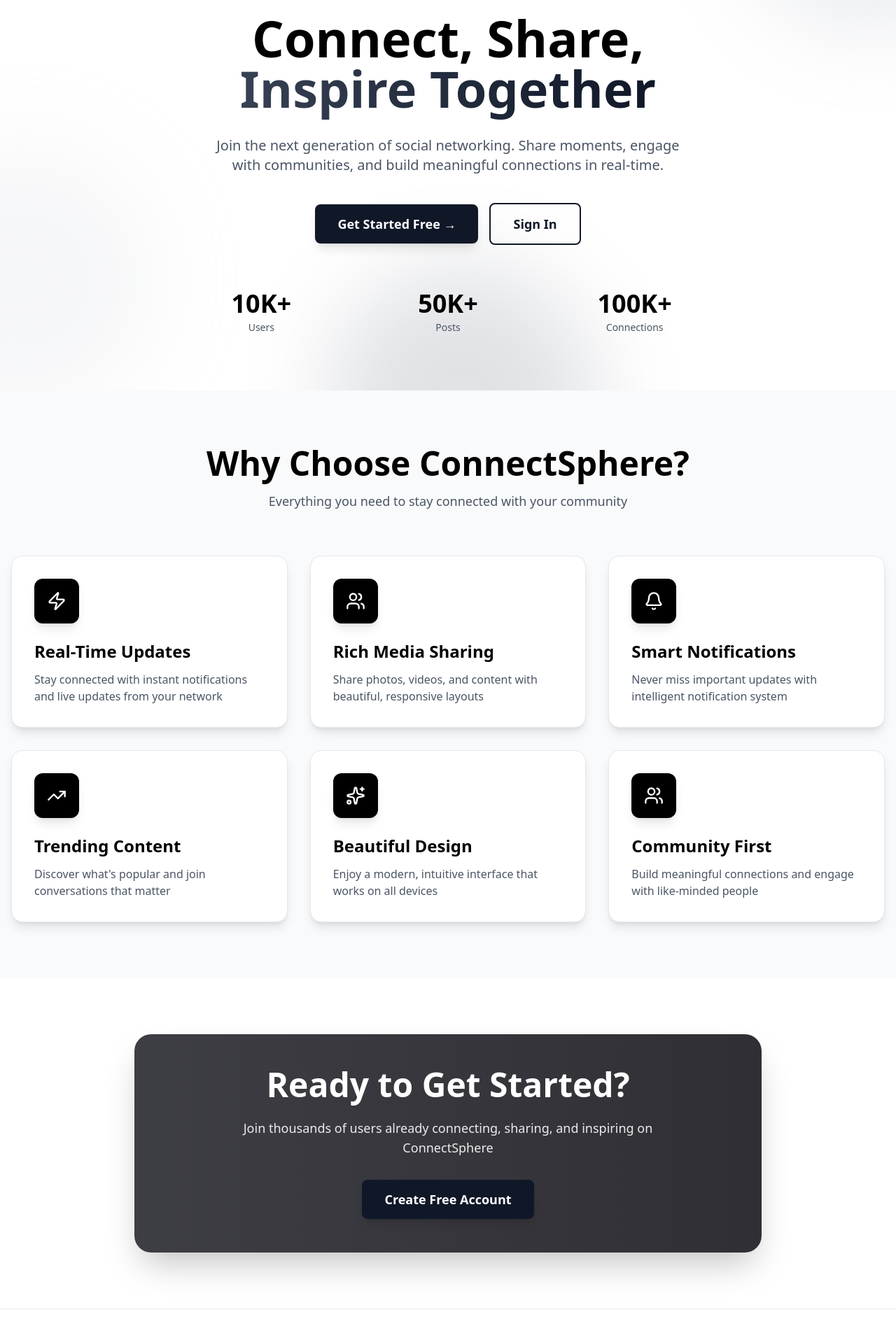
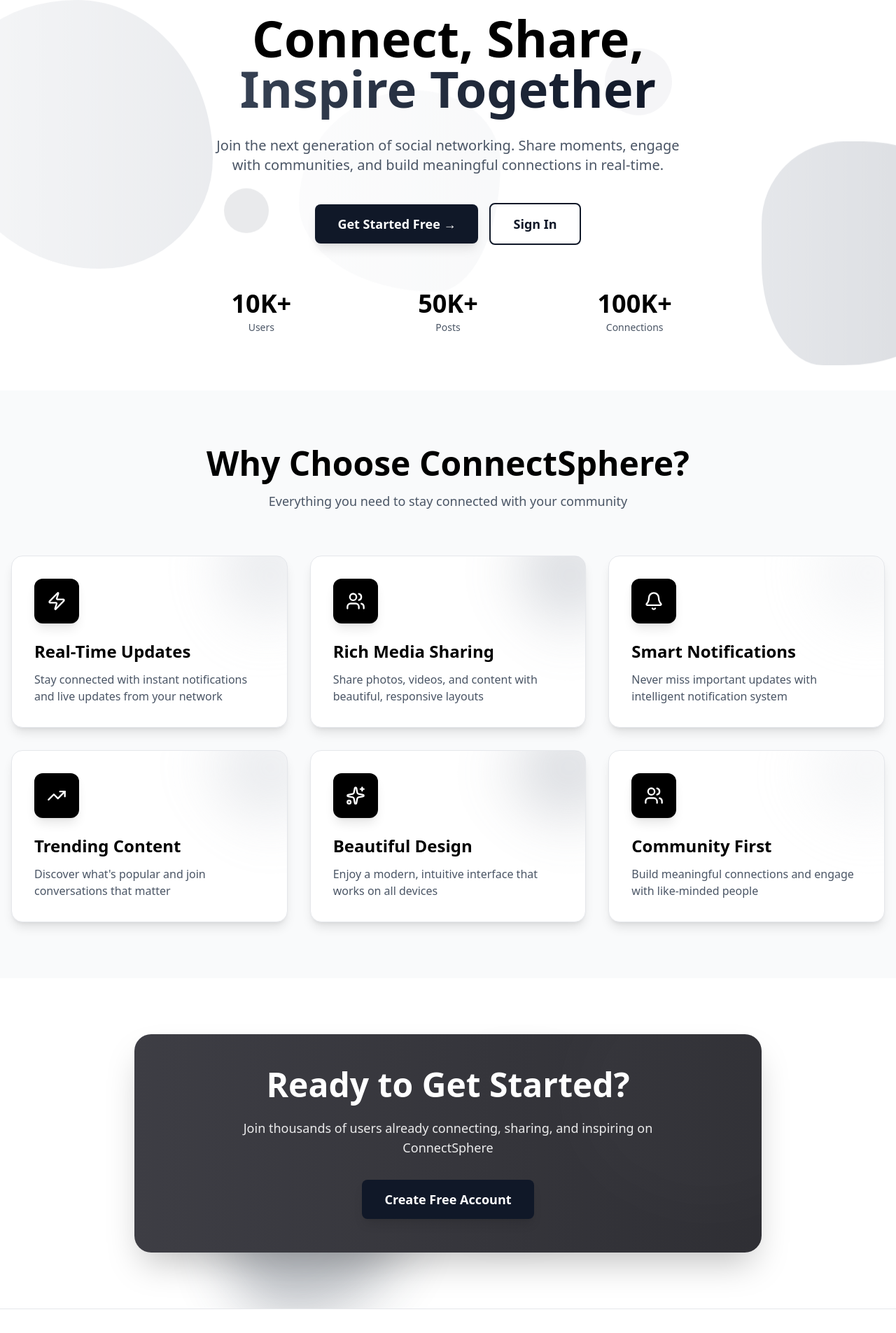
Before and after one commit to VictorWhite90/mySpaceApp, a React (Vite) app: page / in a window 1280 px wide. Shown: the part 180-2085 px from the top of the page at 70% size. Built offline with nearby package versions, Linux system fonts and the light colour scheme.

Commit message:
added mobbed annimatioin

```diff
--- /dev/null
+++ b/src/hooks/useTilt.jsx
@@ -0,0 +1,36 @@
+import { useRef } from 'react';
+
+export const useTilt = (intensity = 20) => {
+  const ref = useRef(null);
+
+  const handleMouseMove = (e) => {
+    if (!ref.current) return;
+
+    const { left, top, width, height } = ref.current.getBoundingClientRect();
+    const x = (e.clientX - left) / width - 0.5;
+    const y = (e.clientY - top) / height - 0.5;
+
+    const rotateY = x * intensity;
+    const rotateX = y * -intensity;
+
+    ref.current.style.transform = `
+      perspective(1000px)
+      rotateY(${rotateY}deg)
+      rotateX(${rotateX}deg)
+      scale3d(1.02, 1.02, 1.02)
+    `;
+  };
+
+  const handleMouseLeave = () => {
+    if (!ref.current) return;
+
+    ref.current.style.transform = `
+      perspective(1000px)
+      rotateY(0deg)
+      rotateX(0deg)
+      scale3d(1, 1, 1)
+    `;
+  };
+
+  return { ref, handleMouseMove, handleMouseLeave };
+};
--- a/src/index.css
+++ b/src/index.css
@@ -187,3 +187,85 @@
   background: white;
   color: black;
 }
+
+/* Morphing Blob Animations */
+.morphing-blob {
+  animation: morph 8s ease-in-out infinite;
+  border-radius: 60% 40% 30% 70% / 60% 30% 70% 40%;
+  filter: blur(40px);
+  opacity: 0.3;
+}
+
+.morphing-blob-1 {
+  animation: morph 12s ease-in-out infinite, float 8s ease-in-out infinite;
+  border-radius: 60% 40% 30% 70% / 60% 30% 70% 40%;
+}
+
+.morphing-blob-2 {
+  animation: morph 10s ease-in-out infinite reverse, float 10s ease-in-out infinite;
+  border-radius: 50% 50% 40% 60% / 40% 60% 40% 60%;
+}
+
+.morphing-blob-3 {
+  animation: morph 14s ease-in-out infinite, float 12s ease-in-out infinite;
+  border-radius: 40% 60% 70% 30% / 40% 50% 60% 50%;
+}
+
+@keyframes morph {
+  0% {
+    border-radius: 60% 40% 30% 70% / 60% 30% 70% 40%;
+    transform: scale(1) rotate(0deg);
+  }
+  33% {
+    border-radius: 50% 50% 40% 60% / 40% 60% 40% 60%;
+    transform: scale(1.1) rotate(120deg);
+  }
+  66% {
+    border-radius: 40% 60% 70% 30% / 40% 50% 60% 50%;
+    transform: scale(1.05) rotate(240deg);
+  }
+  100% {
+    border-radius: 60% 40% 30% 70% / 60% 30% 70% 40%;
+    transform: scale(1) rotate(360deg);
+  }
+}
+
+/* Enhanced Float Animation */
+@keyframes float {
+  0%, 100% {
+    transform: translateY(0px) translateX(0px) scale(1);
+  }
+  25% {
+    transform: translateY(-20px) translateX(10px) scale(1.05);
+  }
+  50% {
+    transform: translateY(-10px) translateX(-10px) scale(1.1);
+  }
+  75% {
+    transform: translateY(10px) translateX(15px) scale(1.05);
+  }
+}
+
+/* Glass Morphism for Blobs */
+.glass-blob {
+  background: rgba(255, 255, 255, 0.1);
+  backdrop-filter: blur(20px);
+  border: 1px solid rgba(255, 255, 255, 0.1);
+}
+
+.dark .glass-blob {
+  background: rgba(0, 0, 0, 0.1);
+  border: 1px solid rgba(255, 255, 255, 0.05);
+}
+/* Smooth state transitions */
+.morphing-blob, .morphing-blob-1, .morphing-blob-2, .morphing-blob-3 {
+  transition: all 0.5s cubic-bezier(0.4, 0, 0.2, 1);
+}
+
+/* Reduce motion for accessibility */
+@media (prefers-reduced-motion: reduce) {
+  .morphing-blob, .morphing-blob-1, .morphing-blob-2, .morphing-blob-3 {
+    animation: none;
+    border-radius: 50%;
+  }
+}
--- a/src/pages/LandingPage.jsx
+++ b/src/pages/LandingPage.jsx
@@ -13,11 +13,50 @@
 
   return (
     <div className="min-h-screen bg-white dark:bg-black relative overflow-hidden dark-mode-transition">
-      {/* Animated Background Blobs - Grayscale */}
-      <div className="fixed inset-0 overflow-hidden pointer-events-none opacity-20 dark-mode-transition">
-        <div className="absolute -top-40 -right-40 w-96 h-96 bg-gray-400 dark:bg-gray-700 rounded-full mix-blend-multiply dark:mix-blend-screen filter blur-3xl animate-float"></div>
-        <div className="absolute top-1/2 -left-40 w-96 h-96 bg-gray-300 dark:bg-gray-800 rounded-full mix-blend-multiply dark:mix-blend-screen filter blur-3xl animate-float" style={{ animationDelay: '2s' }}></div>
-        <div className="absolute -bottom-40 right-1/3 w-96 h-96 bg-gray-500 dark:bg-gray-600 rounded-full mix-blend-multiply dark:mix-blend-screen filter blur-3xl animate-float" style={{ animationDelay: '4s' }}></div>
+      {/* Morphing Blob Background */}
+      <div className="fixed inset-0 overflow-hidden pointer-events-none z-0">
+        {/* Primary Morphing Blob */}
+        <div
+          className="absolute top-1/4 -left-20 w-96 h-96 bg-gradient-to-r from-gray-300 to-gray-400 dark:from-gray-700 dark:to-gray-800 morphing-blob-1 opacity-20 dark:opacity-15 transition-all duration-1000"
+          style={{
+            animation: 'morph 15s ease-in-out infinite, float 12s ease-in-out infinite'
+          }}
+        />
+
+        {/* Secondary Morphing Blob */}
+        <div
+          className="absolute top-1/2 -right-32 w-80 h-80 bg-gradient-to-r from-gray-400 to-gray-500 dark:from-gray-600 dark:to-gray-700 morphing-blob-2 opacity-25 dark:opacity-10 transition-all duration-1000"
+          style={{
+            animation: 'morph 12s ease-in-out infinite reverse, float 10s ease-in-out infinite',
+            animationDelay: '2s'
+          }}
+        />
+
+        {/* Tertiary Morphing Blob */}
+        <div
+          className="absolute bottom-1/4 left-1/3 w-72 h-72 bg-gradient-to-r from-gray-200 to-gray-300 dark:from-gray-800 dark:to-gray-900 morphing-blob-3 opacity-15 dark:opacity-20 transition-all duration-1000"
+          style={{
+            animation: 'morph 18s ease-in-out infinite, float 14s ease-in-out infinite',
+            animationDelay: '4s'
+          }}
+        />
+
+        {/* Additional floating elements */}
+        <div
+          className="absolute top-1/3 right-1/4 w-24 h-24 bg-gray-400 dark:bg-gray-600 rounded-full opacity-10"
+          style={{
+            animation: 'float 8s ease-in-out infinite',
+            animationDelay: '1s'
+          }}
+        />
+
+        <div
+          className="absolute bottom-1/3 left-1/4 w-16 h-16 bg-gray-500 dark:bg-gray-500 rounded-full opacity-15"
+          style={{
+            animation: 'float 6s ease-in-out infinite reverse',
+            animationDelay: '3s'
+          }}
+        />
       </div>
 
       {/* Navbar */}
@@ -157,39 +196,54 @@
                 icon: Zap,
                 title: 'Real-Time Updates',
                 desc: 'Stay connected with instant notifications and live updates from your network',
+                blobColor: 'from-gray-300 to-gray-400 dark:from-gray-600 dark:to-gray-700'
               },
               {
                 icon: Users,
                 title: 'Rich Media Sharing',
                 desc: 'Share photos, videos, and content with beautiful, responsive layouts',
+                blobColor: 'from-gray-400 to-gray-500 dark:from-gray-500 dark:to-gray-600'
               },
               {
                 icon: Bell,
                 title: 'Smart Notifications',
                 desc: 'Never miss important updates with intelligent notification system',
+                blobColor: 'from-gray-200 to-gray-300 dark:from-gray-700 dark:to-gray-800'
               },
               {
                 icon: TrendingUp,
                 title: 'Trending Content',
                 desc: 'Discover what\'s popular and join conversations that matter',
+                blobColor: 'from-gray-300 to-gray-400 dark:from-gray-600 dark:to-gray-700'
               },
               {
                 icon: Sparkles,
                 title: 'Beautiful Design',
                 desc: 'Enjoy a modern, intuitive interface that works on all devices',
+                blobColor: 'from-gray-400 to-gray-500 dark:from-gray-500 dark:to-gray-600'
               },
               {
                 icon: Users,
                 title: 'Community First',
                 desc: 'Build meaningful connections and engage with like-minded people',
+                blobColor: 'from-gray-200 to-gray-300 dark:from-gray-700 dark:to-gray-800'
               },
             ].map((feature, i) => {
               const Icon = feature.icon;
               return (
                 <div
                   key={i}
-                  className={`scroll-reveal group bg-white dark:bg-gray-900 p-6 sm:p-8 rounded-2xl shadow-lg border border-gray-200 dark:border-gray-800 hover-lift stagger-${i + 1}`}
+                  className={`scroll-reveal group bg-white dark:bg-gray-900 p-6 sm:p-8 rounded-2xl shadow-lg border border-gray-200 dark:border-gray-800 hover-lift stagger-${i + 1} relative overflow-hidden`}
                 >
+                  {/* Mini Morphing Blob behind icon */}
+                  <div
+                    className={`absolute -top-10 -right-10 w-32 h-32 bg-gradient-to-r ${feature.blobColor} morphing-blob opacity-10 group-hover:opacity-20 transition-opacity duration-500`}
+                    style={{
+                      animation: `morph ${8 + i * 2}s ease-in-out infinite`
+                    }}
+                  />
+
+                  <div className="relative z-10">
                     <div className="w-14 h-14 sm:w-16 sm:h-16 bg-black dark:bg-white rounded-xl flex items-center justify-center mb-4 sm:mb-6 group-hover:scale-110 transition-transform shadow-lg">
                       <Icon className="text-white dark:text-black" size={28} />
                     </div>
@@ -200,26 +254,52 @@
                       {feature.desc}
                     </p>
                   </div>
+                </div>
               );
             })}
           </div>
         </div>
       </div>
 
-      {/* CTA Section */}
-      <div className="relative py-12 sm:py-20 px-4">
-        <div className="max-w-4xl mx-auto">
-          <div className="scroll-reveal animated-gradient rounded-3xl p-8 sm:p-12 shadow-2xl text-center">
-            <h2 className="text-3xl sm:text-4xl md:text-5xl font-bold text-white mb-4 sm:mb-6">
+      {/* CTA Section with Morphing Background */}
+      <div className="relative py-12 sm:py-20 px-4 overflow-hidden">
+        {/* Background Blobs for CTA */}
+        <div className="absolute inset-0 overflow-hidden pointer-events-none">
+          <div
+            className="absolute top-1/2 left-1/4 w-64 h-64 bg-gradient-to-r from-gray-700 to-gray-800 rounded-full opacity-10 morphing-blob"
+            style={{
+              animation: 'morph 10s ease-in-out infinite, float 8s ease-in-out infinite'
+            }}
+          />
+          <div
+            className="absolute bottom-1/4 right-1/3 w-48 h-48 bg-gradient-to-r from-gray-600 to-gray-700 rounded-full opacity-15 morphing-blob"
+            style={{
+              animation: 'morph 8s ease-in-out infinite reverse, float 6s ease-in-out infinite',
+              animationDelay: '3s'
+            }}
+          />
+        </div>
+
+        <div className="max-w-4xl mx-auto relative z-10">
+          <div className="scroll-reveal animated-gradient rounded-3xl p-8 sm:p-12 shadow-2xl text-center relative overflow-hidden">
+            {/* Overlay morphing blob */}
+            <div
+              className="absolute -top-20 -right-20 w-80 h-80 bg-white/5 rounded-full morphing-blob"
+              style={{
+                animation: 'morph 15s ease-in-out infinite'
+              }}
+            />
+
+            <h2 className="text-3xl sm:text-4xl md:text-5xl font-bold text-white mb-4 sm:mb-6 relative z-10">
               Ready to Get Started?
             </h2>
-            <p className="text-base sm:text-lg text-white/90 mb-6 sm:mb-8 max-w-2xl mx-auto">
+            <p className="text-base sm:text-lg text-white/90 mb-6 sm:mb-8 max-w-2xl mx-auto relative z-10">
               Join thousands of users already connecting, sharing, and inspiring on ConnectSphere
             </p>
             <Button
               onClick={() => navigate('/signup')}
               size="lg"
-              className="bg-black text-black hover:bg-gray-100 hover:text-black hover:shadow-2xl w-full sm:w-auto"
+              className="bg-black text-white hover:bg-gray-800 hover:shadow-2xl w-full sm:w-auto relative z-10 ripple-button"
             >
               Create Free Account
             </Button>
```
Lines whose indentation alone changed are shown as unchanged.
